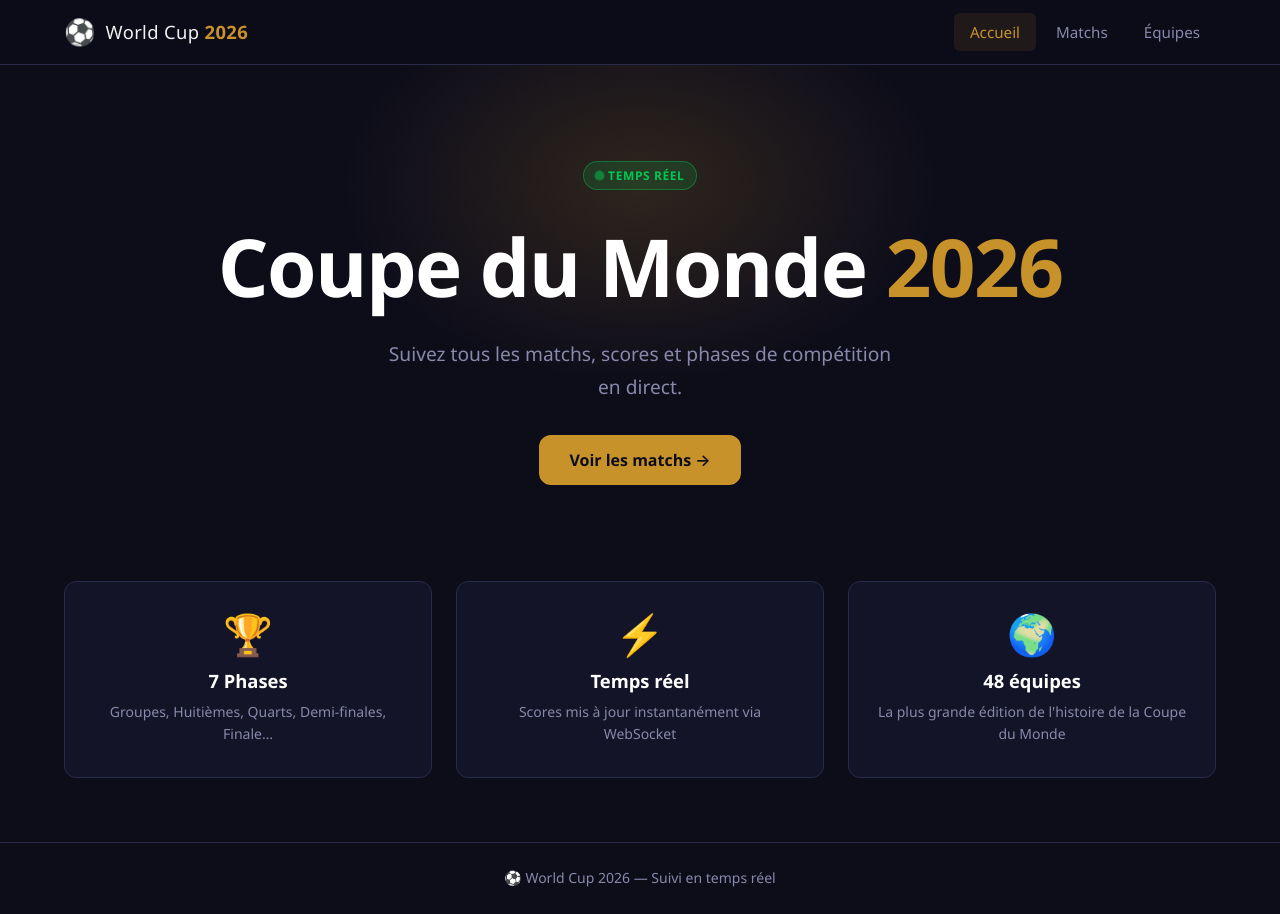
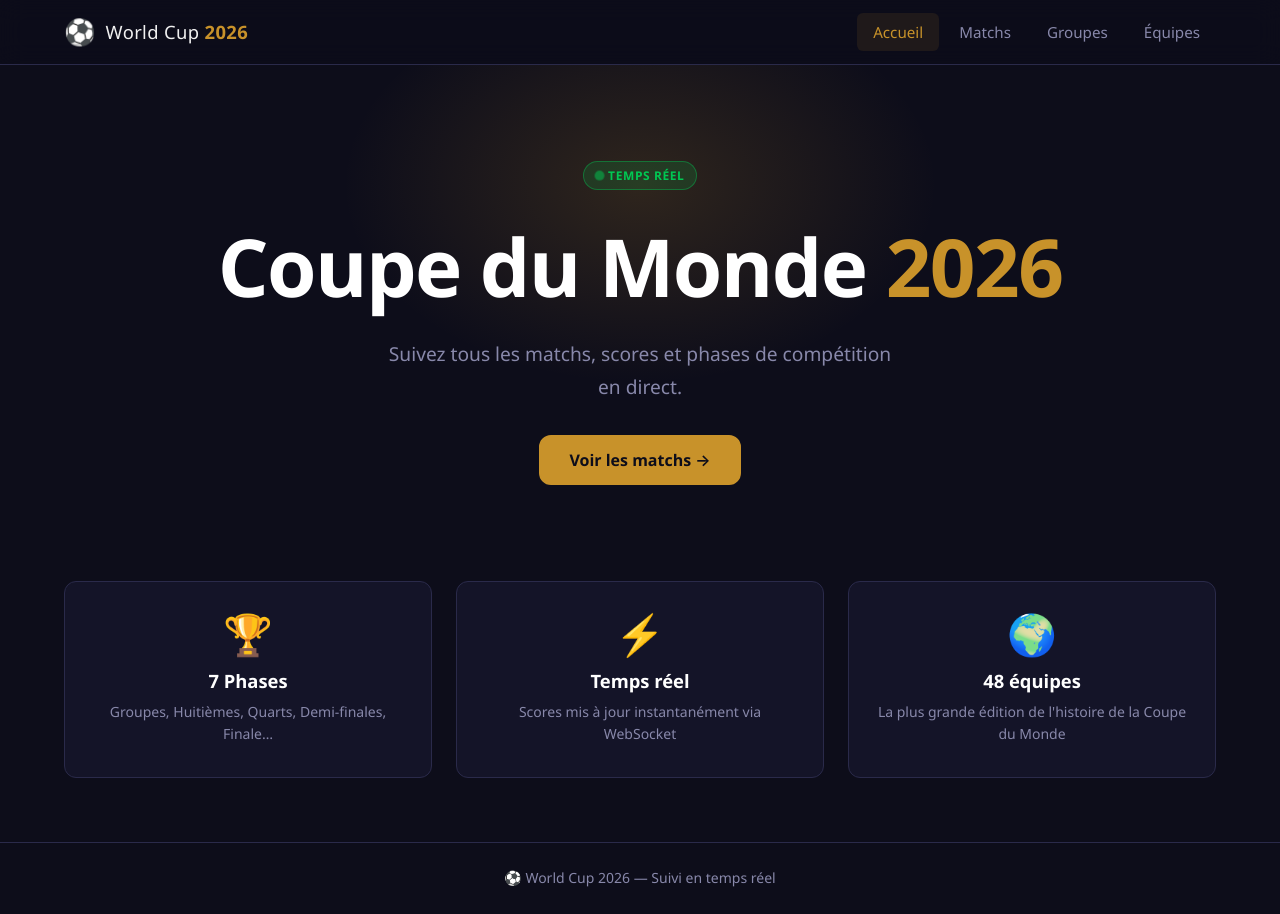
Before and after one commit to ecyriaque/worldcup-realtime, a React app in the folder frontend/: page / in a window 1280 px wide. Built offline with nearby package versions, Linux system fonts and the light colour scheme; no server answers; the HTML template or start-up script is replaced by a standard one.

Commit message:
feat(frontend): add Groups route and navigation
- Add /groups route in App.tsx
- Add Groups link in Navbar between Matches and Teams
- Import Groups page component

```diff
--- a/frontend/src/App.tsx
+++ b/frontend/src/App.tsx
@@ -5,6 +5,7 @@ import Matches from "./pages/matches";
 import MatchDetail from "./pages/matchDetail";
 import Teams from "./pages/teams";
 import TeamDetail from "./pages/teamDetail";
+import Groups from "./pages/groups";
 
 function App() {
   return (
@@ -13,6 +14,7 @@ function App() {
         <Route index element={<Home />} />
         <Route path="matches" element={<Matches />} />
         <Route path="matches/:id" element={<MatchDetail />} />
+        <Route path="groups" element={<Groups />} />
         <Route path="teams" element={<Teams />} />
         <Route path="teams/:id" element={<TeamDetail />} />
       </Route>
--- a/frontend/src/components/Navbar.tsx
+++ b/frontend/src/components/Navbar.tsx
@@ -36,6 +36,16 @@ const Navbar = () => {
           </li>
           <li>
             <NavLink
+              to="/groups"
+              className={({ isActive }) =>
+                isActive ? "navbar__link active" : "navbar__link"
+              }
+            >
+              Groupes
+            </NavLink>
+          </li>
+          <li>
+            <NavLink
               to="/teams"
               className={({ isActive }) =>
                 isActive ? "navbar__link active" : "navbar__link"
```
